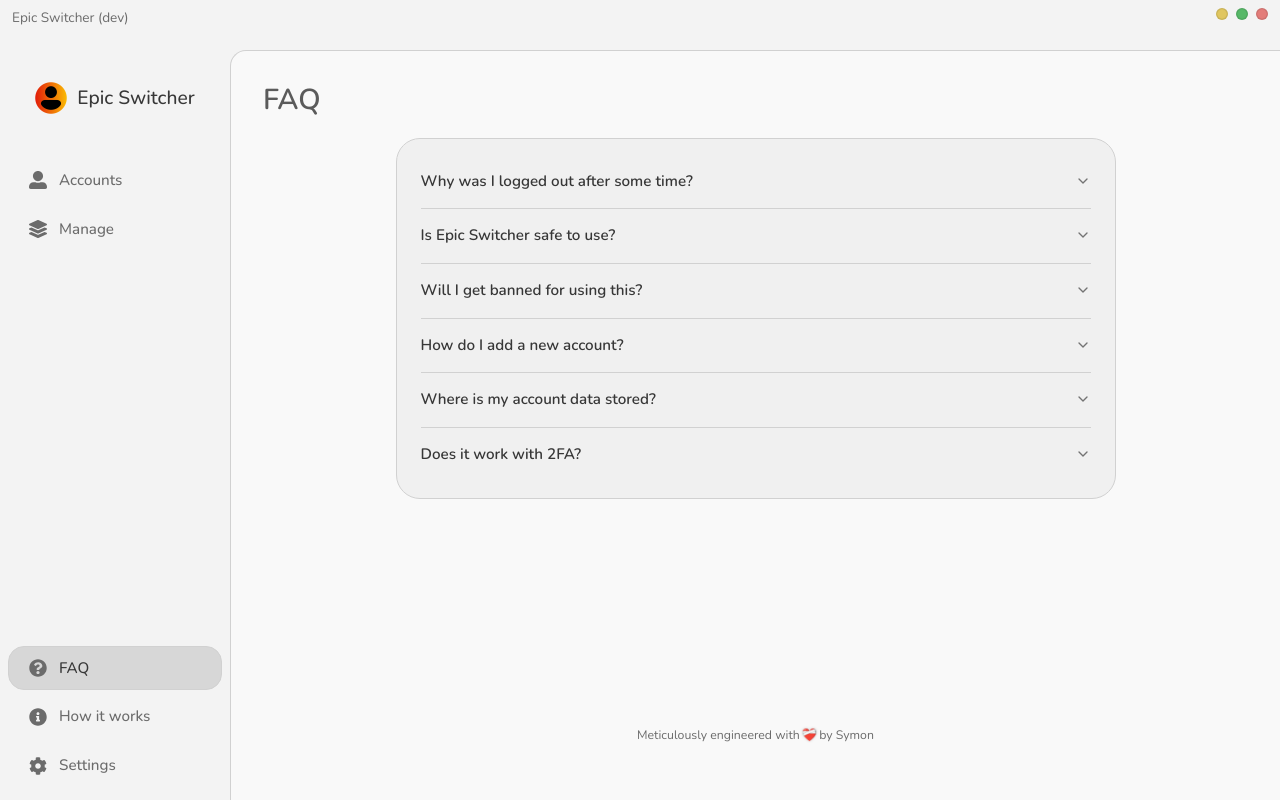
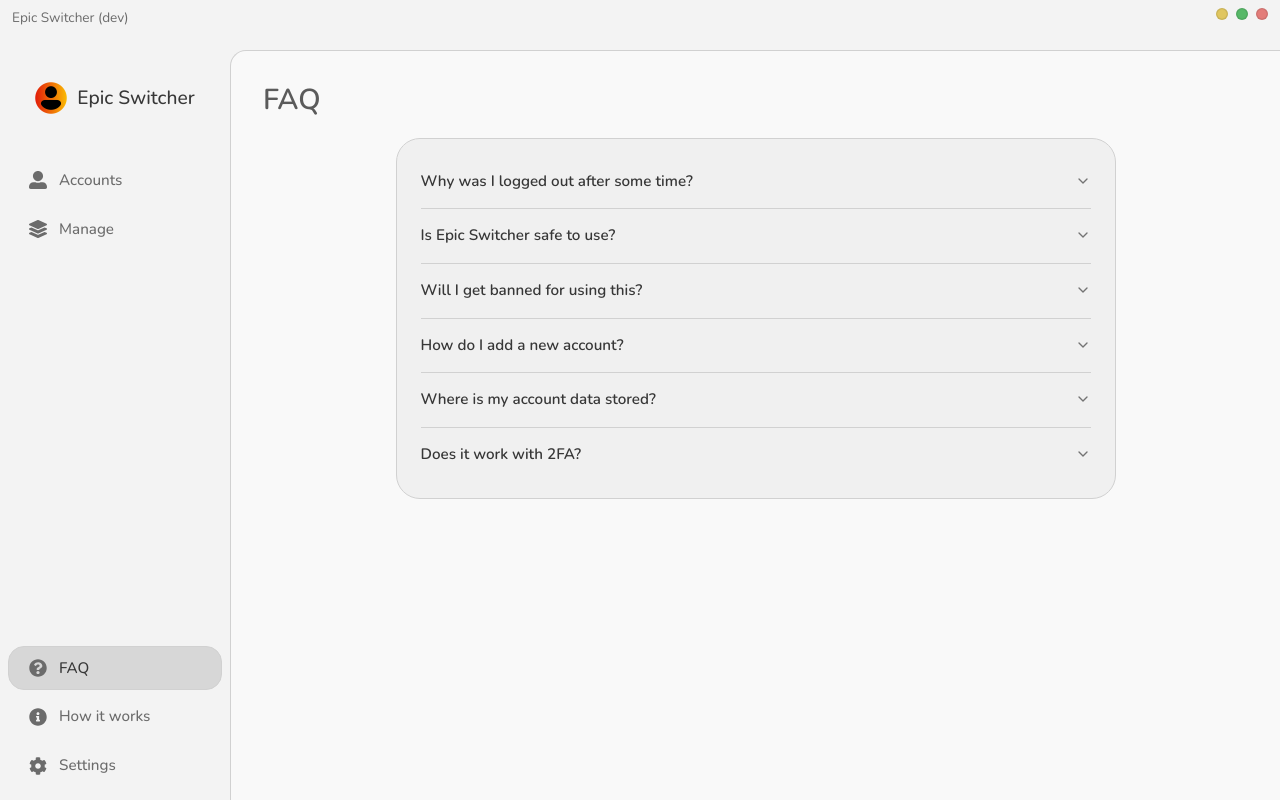
Before and after one commit to symonxdd/epic-switcher, a React (Vite) app in the folder frontend/: page /faq in a window 1280 px wide. Built offline with nearby package versions, Linux system fonts and the light colour scheme.

Commit message:
Remove 'Made with love' footer from FAQ page
Deleted the 'Meticulously engineered with ❤️‍🩹 by Symon' footer and its related CSS styles from the FAQ page for a cleaner layout.

```diff
--- a/frontend/src/pages/FAQ.jsx
+++ b/frontend/src/pages/FAQ.jsx
@@ -52,9 +52,6 @@ function FAQ() {
           ))}
         </Accordion>
       </div>
-      <div className={styles.madeWith}>
-        Meticulously engineered with<span className={styles.heart}>❤️‍🩹</span> by Symon
-      </div>
     </div>
   );
 }
--- a/frontend/src/pages/FAQ.module.css
+++ b/frontend/src/pages/FAQ.module.css
@@ -42,19 +42,3 @@
   line-height: 1.6;
   padding-bottom: 1rem;
 }
-
-.madeWith {
-  font-size: 0.77rem;
-  color: var(--text-secondary);
-  display: flex;
-  justify-content: center;
-  align-items: flex-end;
-  margin-top: auto;
-  padding-bottom: 1.5rem;
-}
-
-.heart {
-  color: var(--color-primary);
-  text-shadow: 0 0 3px rgba(0, 0, 0, 0.2);
-  padding: 0 2px;
-}
```
